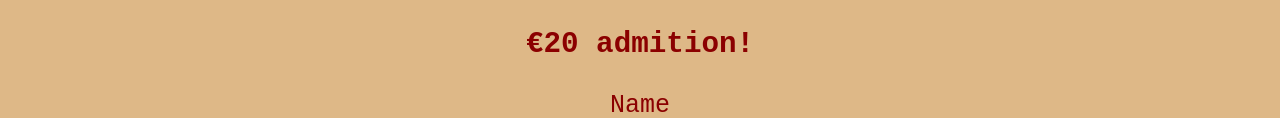
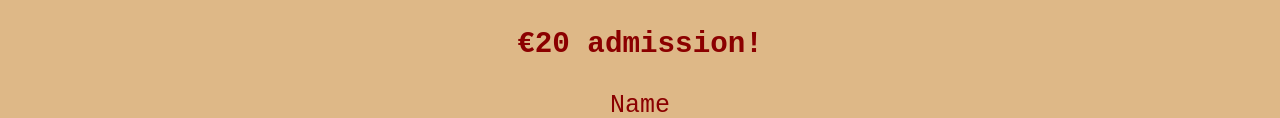
Before and after one commit to Code-Institute-Submissions/dillt-dev-Project1, a plain HTML site: page index.html in a window 1280 px wide. Shown: the part 1388-1506 px from the top of the page. Drawn offline with Linux system fonts and the light colour scheme.

Commit message:
final touches

```diff
--- a/index.html
+++ b/index.html
@@ -63,7 +63,7 @@
     <div id="signup">
         <form>
             <h2>Sign Up</h2>
-            <h3>€20 admition!</h3>
+            <h3>€20 admission!</h3>
             <div>
                 <label for="name-field">Name</label>
             </div>
```
Also changed, not shown: 1 other file.
